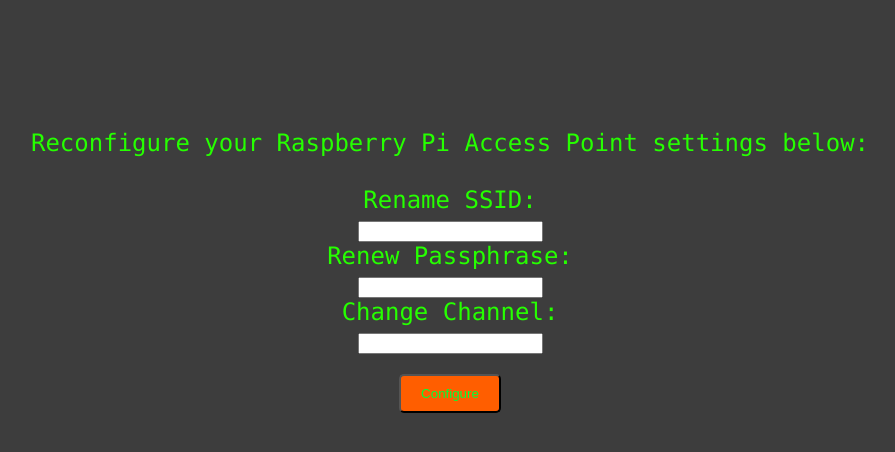
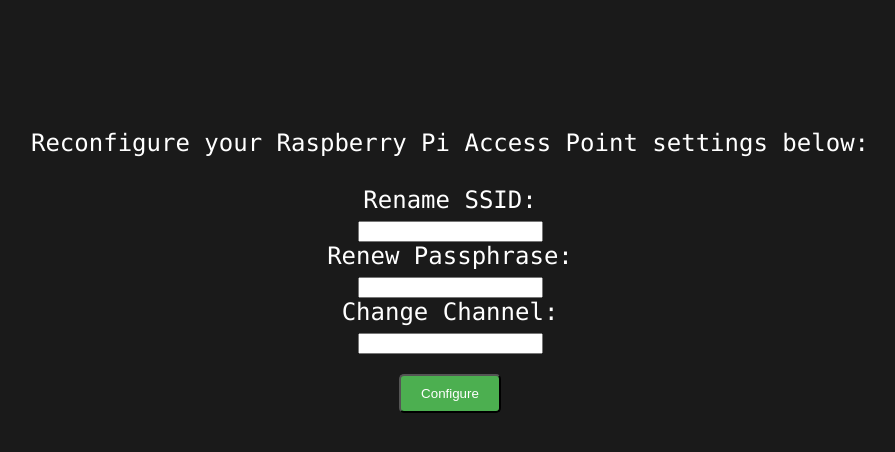
Before and after one commit to BwithE/rpi-ap, a plain HTML site: page rpiap/templates/index.html in a window 1280 px wide. Shown: the whole page, without its empty margins (190-1085 px from the left). Drawn offline with Linux system fonts and the light colour scheme.

Commit message:
Update index.html

```diff
--- a/rpiap/templates/index.html
+++ b/rpiap/templates/index.html
@@ -6,8 +6,8 @@
     <title>RPI Config</title>
     <style>
         body {
-            background-color: #3d3d3d;
-            color: #26ff00;
+            background-color: #1a1a1a; /* Changed background color */
+            color: #ffffff; /* Changed text color */
             font-family: 'Monaco', monospace;
             font-size: 24px;
             margin: 0;
@@ -28,8 +28,8 @@
 
         .button {
             display: inline-block;
-            background-color: #ff5e00;
-            color: #00ff37;
+            background-color: #4caf50; /* Changed button background color */
+            color: #ffffff; /* Changed button text color */
             padding: 10px 20px;
             text-decoration: none;
             margin-top: 20px;
@@ -38,7 +38,7 @@
         }
 
         .button:hover {
-            background-color: #3e8e41;
+            background-color: #45a049; /* Changed button hover background color */
         }
     </style>
     <script>
```
